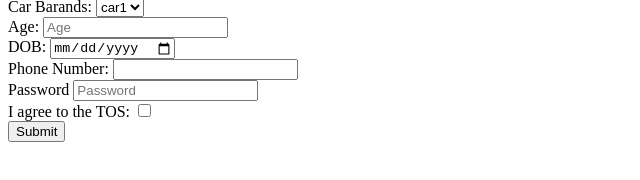
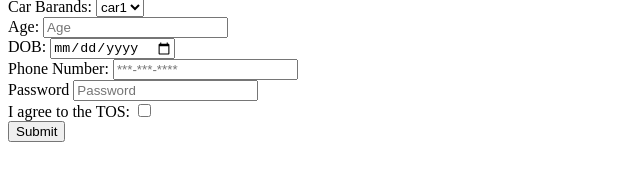
Before and after one commit to acciojob/signup-form-car-wahidtamboli6723, a website: page main.html in a window 1280 px wide. Shown: the part 162-342 px from the top of the page, 0-640 px from the left. Drawn offline with Linux system fonts and the light colour scheme.

Commit message:
created a submission

```diff
--- a/main.html
+++ b/main.html
@@ -36,7 +36,7 @@
 	  <input name="dob" id="dob" type="date"  required ><br>
 
 	   <label for="tel">Phone Number:</label>
-	  <input name="tel" id="tel" type="tel"  required ><br>
+	  <input name="tel" id="tel" type="tel" placeholder="***-***-****" required ><br>
 
 	   <label for="password">Password</label>
 	  <input name="password" id="password" type="password" placeholder="Password" required ><br>
```
